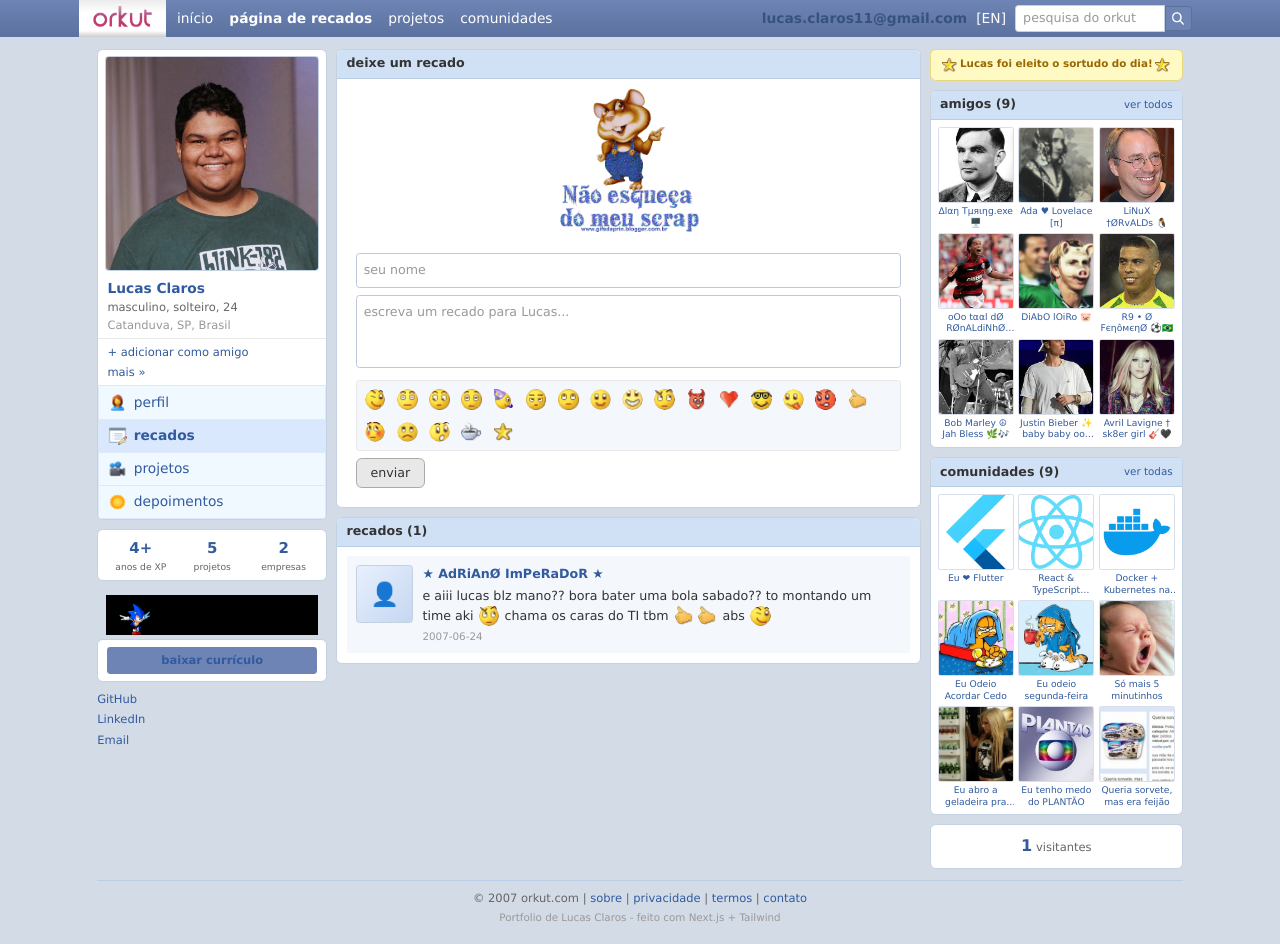
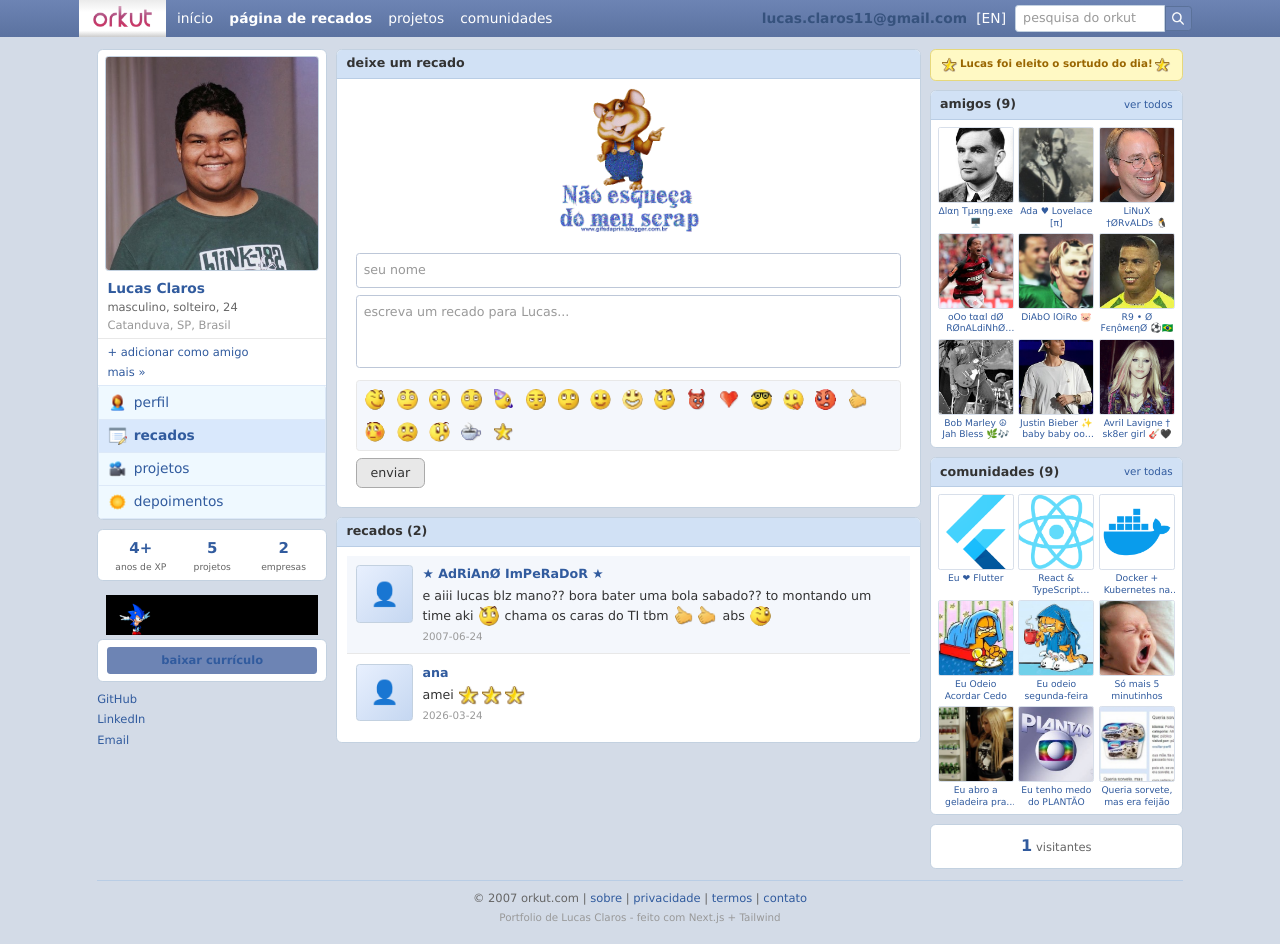
Before and after one commit to lucasclaros/orkut-portfolio, a Next.js app: page /contato in a window 1280 px wide. Built offline with nearby package versions, Linux system fonts and the light colour scheme.

Commit message:
scrap: novo recado de ana

```diff
--- a/src/data/scraps.ts
+++ b/src/data/scraps.ts
@@ -12,4 +12,10 @@
     message: "e aiii lucas blz mano?? bora bater uma bola sabado?? to montando um time aki :cool: chama os caras do TI tbm :thumbsup::thumbsup: abs :wink:",
     date: "2007-06-24",
   },
+  {
+    id: "27d9b3f0-992a-4b9b-aefa-d367e950e781",
+    name: "ana",
+    message: "amei :star::star::star:",
+    date: "2026-03-24",
+  },
 ];
```
